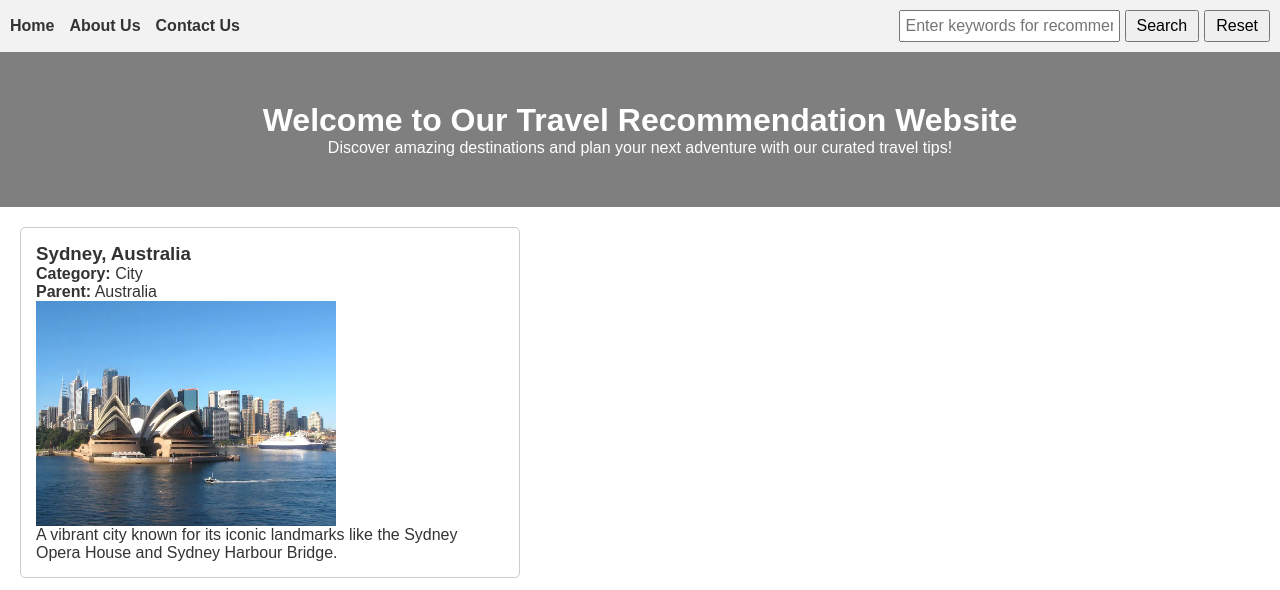
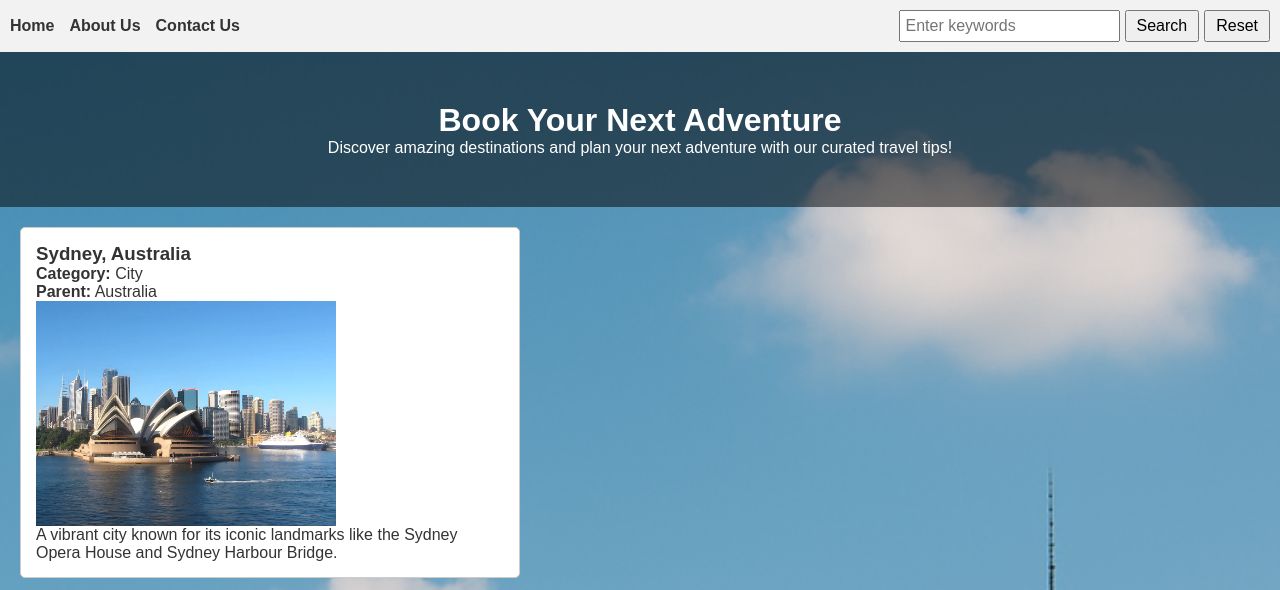
Before and after one commit to DevsignerUnicorn/travelRecommendation, a plain HTML site: page travel_recommendation.html in a window 1280 px wide. Shown: the top 590 px of the page. Drawn offline with Linux system fonts and the light colour scheme.

Commit message:
added bg image

```diff
--- a/travel_recommendation.css
+++ b/travel_recommendation.css
@@ -44,7 +44,7 @@
 
   /* Home Page Specific */
   body.home {
-    background-image: url('background.jpg'); /* Replace with your actual image path */
+    background-image: url('./images/hero_bg.png'); /* Replace with your actual image path */
     background-size: cover;
     background-position: center;
     color: #fff;
@@ -75,7 +75,9 @@
 
   /* About Page */
   .about {
-    padding: 20px;
+    background-color: rgba(0, 0, 0, 0.5);
+    padding: 50px;
+    text-align: center;
   }
 
   .about .team {
--- a/travel_recommendation.html
+++ b/travel_recommendation.html
@@ -15,14 +15,14 @@
     <a href="contact.html">Contact Us</a>
     <!-- Search Form -->
     <div class="search-container">
-      <input type="text" id="search-input" placeholder="Enter keywords for recommendations" />
+      <input type="text" id="search-input" placeholder="Enter keywords" />
       <button type="button" onclick="searchFunction()">Search</button>
       <button type="button" onclick="resetFunction()">Reset</button>
     </div>
   </nav>
 
   <div class="intro">
-    <h1>Welcome to Our Travel Recommendation Website</h1>
+    <h1>Book Your Next Adventure</h1>
     <p>
       Discover amazing destinations and plan your next adventure with our curated travel tips!
     </p>
```
Also changed, not shown: images/hero_bg.png (added).
